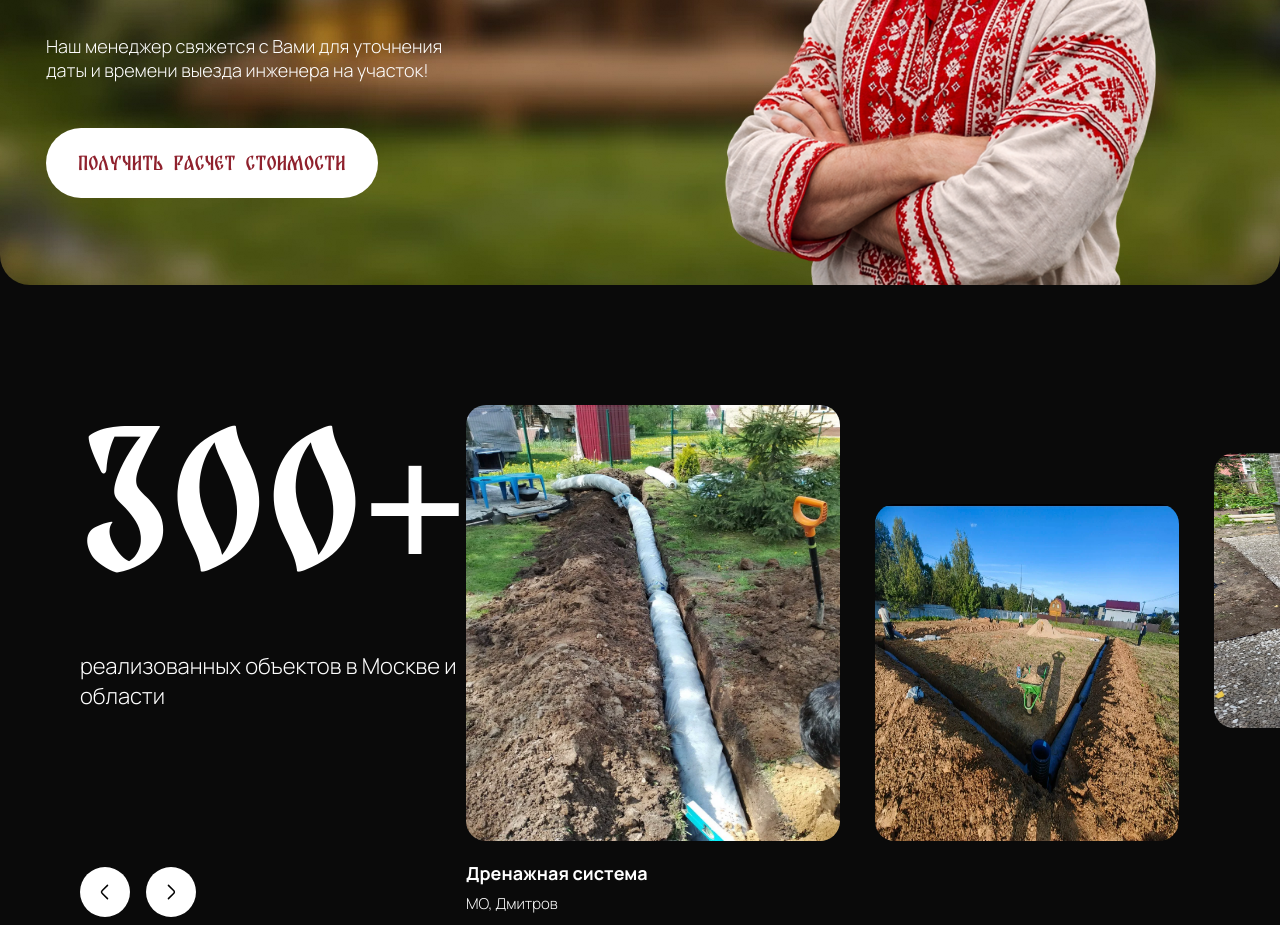
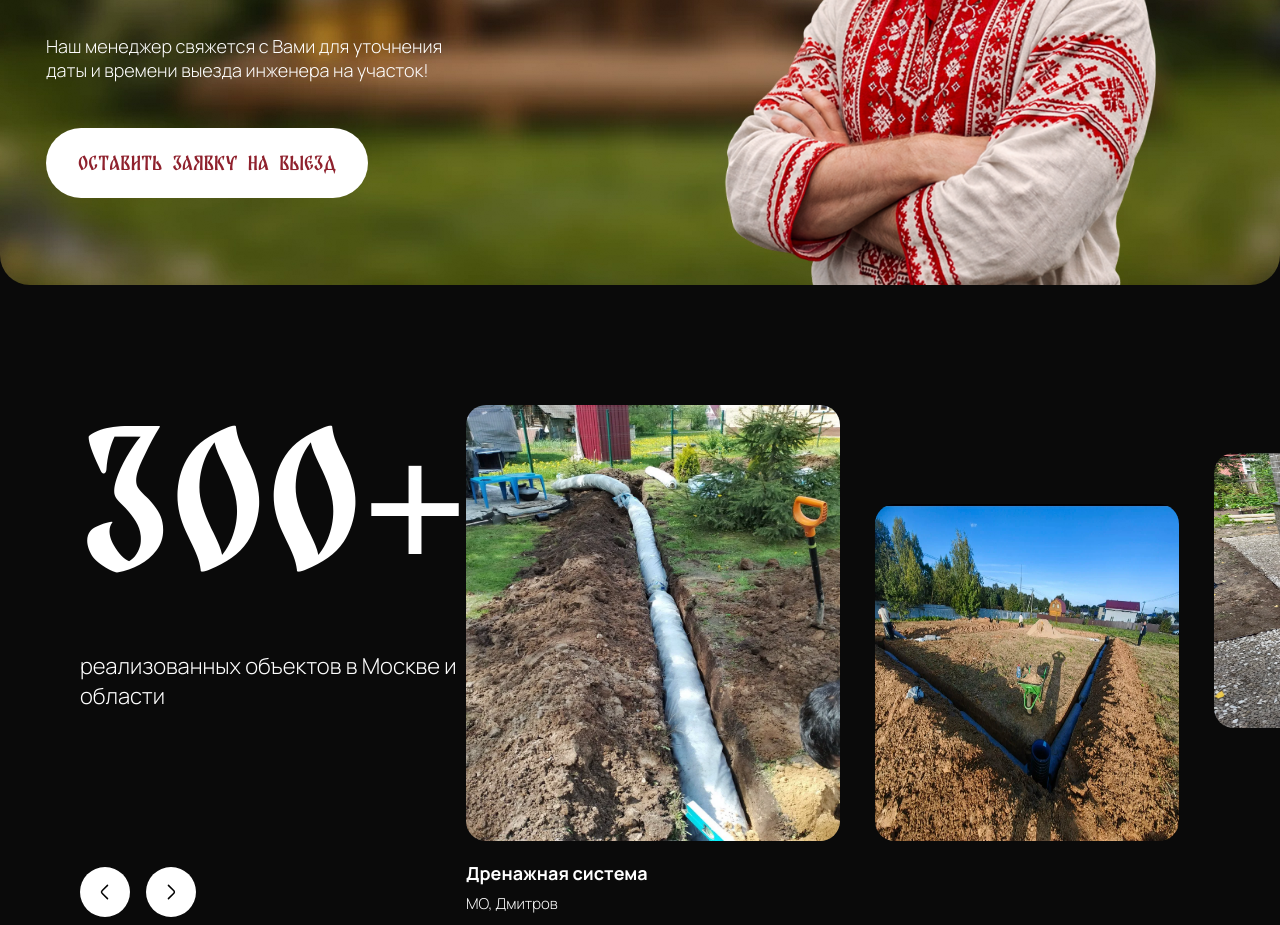
Before and after one commit to GPTalpa/netechet, a Next.js app: page /drainage in a window 1280 px wide. Shown: the part 5300-6225 px from the top of the page. Built offline with nearby package versions, Linux system fonts and the light colour scheme.

Commit message:
fix button

```diff
--- a/components/Cta/Cta.tsx
+++ b/components/Cta/Cta.tsx
@@ -14,7 +14,7 @@ export default function Cta() {
             Наш менеджер свяжется с Вами для уточнения
             <br /> даты и времени выезда инженера на участок!
           </p>
-          <Button text="Получить расчет стоимости" isBlack={false} />
+          <Button text="Оставить заявку на выезд" isBlack={false} />
         </div>
       </div>
     </div>
```
